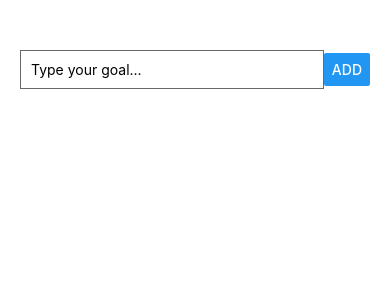
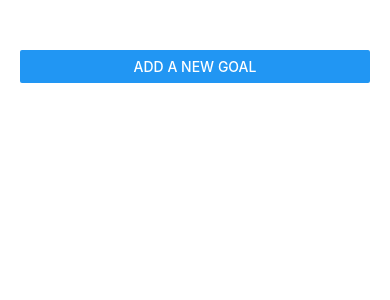
Before and after one commit to lfsalazarcruz/react-native-guide, a React Native app in the folder client/: screen / in a window 390 px wide. Shown: the top 300 px of the page. Built offline with nearby package versions, Linux system fonts and the light colour scheme.

Commit message:
Added a MODAL COMPONENT. Modal working properly. Added a Cancel button to modal. DELETE GOAL functionality. You can delete a goal by pressing it.

```diff
--- a/client/App.js
+++ b/client/App.js
@@ -1,11 +1,12 @@
 import React, { useState } from "react";
-import { StyleSheet, View, FlatList } from "react-native";
+import { StyleSheet, View, FlatList, Button } from "react-native";
 
 import GoalInput from "./components/GoalInput";
 import GoalItem from "./components/GoalItem";
 
 export default function App() {
   const [goals, setGoals] = useState([]);
+  const [isAddMode, setIsAddMode] = useState(false);
 
   const addGoalHandler = goalTitle => {
     setGoals(currentGoals => [
@@ -13,15 +14,39 @@ export default function App() {
       // Now the goals array will be an array of objects
       { id: Math.random().toString(), text: goalTitle }
     ]);
+    setIsAddMode(false);
+  };
+
+  const removeGoalHandler = goalId => {
+    setGoals(currentGoals => {
+      return currentGoals.filter(goal => {
+        goal.id !== goalId;
+      });
+    });
+  };
+
+  const cancelGoalHandler = () => {
+    setIsAddMode(false);
   };
 
   return (
     <View style={styles.container}>
-      <GoalInput onAddGoal={addGoalHandler} />
+      <Button title="ADD A NEW GOAL" onPress={() => setIsAddMode(true)} />
+      <GoalInput
+        onAddGoal={addGoalHandler}
+        visible={isAddMode}
+        onCancelGoal={cancelGoalHandler}
+      />
       <FlatList
         keyExtractor={(item, index) => item.id}
         data={goals}
-        renderItem={itemData => <GoalItem goal={itemData.item.text} />}
+        renderItem={itemData => (
+          <GoalItem
+            goal={itemData.item.text}
+            id={itemData.item.id}
+            onDelete={removeGoalHandler}
+          />
+        )}
       />
     </View>
   );
--- a/client/components/GoalInput.js
+++ b/client/components/GoalInput.js
@@ -1,5 +1,5 @@
 import React, { useState } from "react";
-import { View, TextInput, StyleSheet, Button } from "react-native";
+import { View, TextInput, StyleSheet, Button, Modal } from "react-native";
 
 const GoalInput = props => {
   const [inputText, setInputText] = useState("");
@@ -8,19 +8,25 @@ const GoalInput = props => {
     setInputText(inputText);
   };
 
+  const addGoalHandler = () => {
+    props.onAddGoal(inputText);
+    setInputText("");
+  };
+
   return (
+    <Modal visible={props.visible} animationType="slide">
       <View style={styles.inputContainer}>
         <TextInput
           placeholder="Type your goal..."
           style={styles.input}
           onChangeText={inputHandler}
         />
-      <Button
-        title="add"
-        onPress={props.onAddGoal.bind(this, inputText)}
-        styles={styles.button}
-      />
+        <View style={styles.buttonContainer}>
+          <Button title="ADD" onPress={addGoalHandler} color="green" />
+          <Button title="CANCEL" onPress={props.onCancelGoal} color="red" />
         </View>
+      </View>
+    </Modal>
   );
 };
 
@@ -28,18 +34,21 @@ export default GoalInput;
 
 const styles = StyleSheet.create({
   inputContainer: {
-    flexDirection: "row",
     alignItems: "center",
-    justifyContent: "space-between"
+    justifyContent: "center",
+    padding: 40,
+    flex: 1
   },
   input: {
-    flex: 1,
+    marginBottom: 10,
     borderColor: "dimgray",
     borderWidth: 1,
-    padding: 10
+    padding: 10,
+    width: "90%"
   },
-  button: {
-    flex: 1,
-    marginLeft: 50
+  buttonContainer: {
+    flexDirection: "row",
+    justifyContent: "space-between",
+    width: "70%"
   }
 });
--- a/client/components/GoalItem.js
+++ b/client/components/GoalItem.js
@@ -1,11 +1,13 @@
 import React from "react";
-import { View, Text, StyleSheet } from "react-native";
+import { View, Text, StyleSheet, TouchableOpacity } from "react-native";
 
 const GoalItem = props => {
   return (
-    <View style={styles.goal}>
-      <Text>{props.goal}</Text>
-    </View>
+    <TouchableOpacity onPress={props.onDelete.bind(this, props.id)}>
+      <View style={styles.goal}>
+        <Text>{props.goal}</Text>
+      </View>
+    </TouchableOpacity>
   );
 };
 
```
Lines whose indentation alone changed are shown as unchanged.
